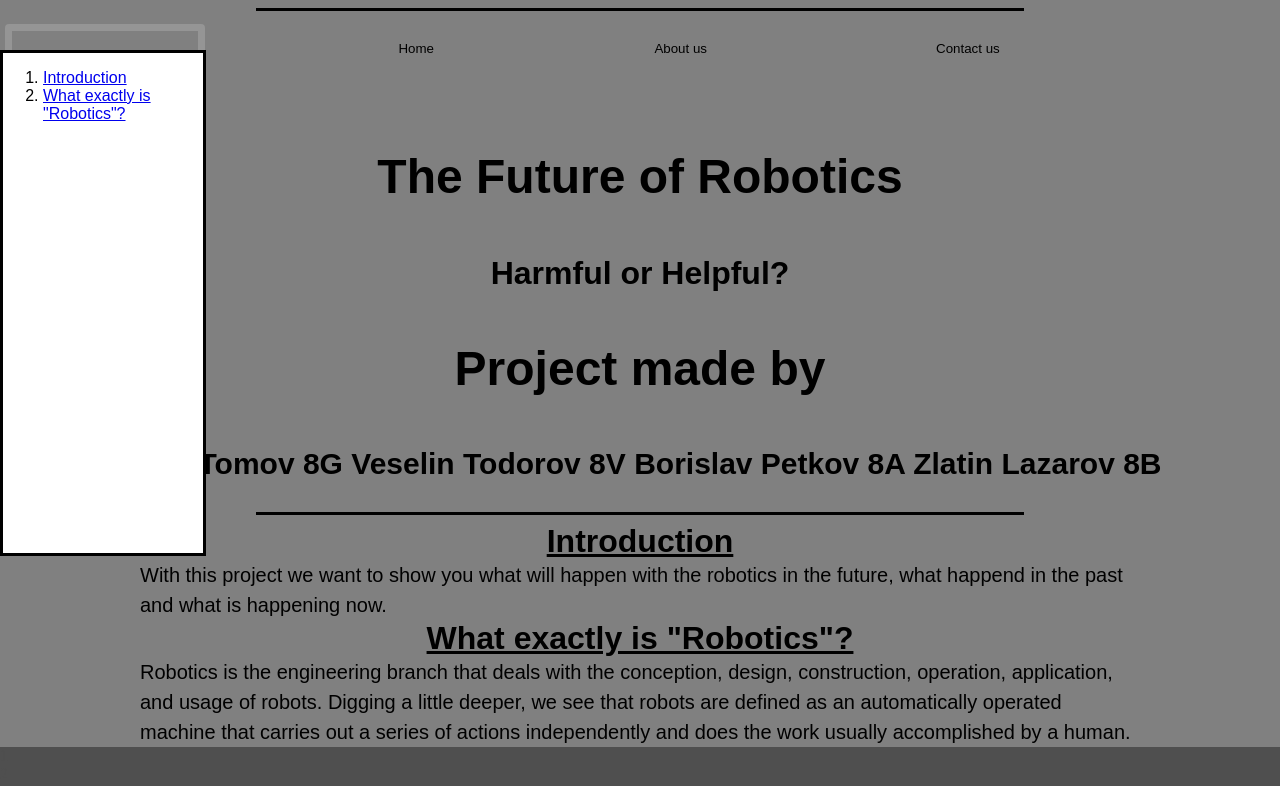
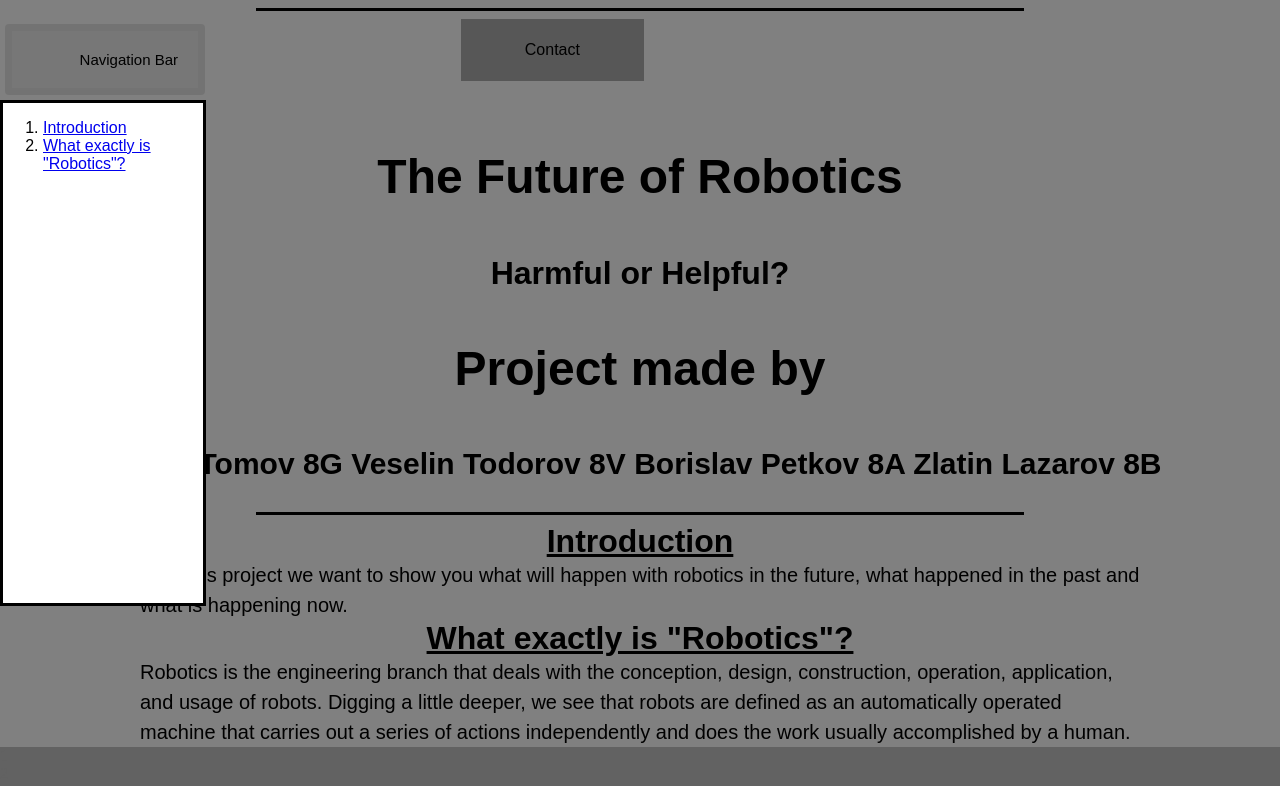
Before and after one commit to YVTomov22/Code-Destroyers, a plain HTML site: page index.html in a window 1280 px wide. Both pictures are taken after a click on the button "Navigation Bar". Drawn offline with Linux system fonts and the light colour scheme.

Commit message:
Many new things

```diff
--- a/index.html
+++ b/index.html
@@ -17,15 +17,11 @@
     </head>
 
     <body>
-       <form action="html/home.html" class="home3">
-            <input type="submit" value="Home" />
-        </form>
-        <form action="html/about.html" class="about3">
-            <input type="submit" value="About us" />
-        </form>
-        <form action="html/contact.html" class="contact3">
-            <input type="submit" value="Contact us" />
-        </form>
+        <div class="btn-group">
+            <a href="html/about.html">About</a>
+            <a href="html/contact.html">Contact</a>
+        </div>
+
         </nav>
         <button class="button" style="vertical-align:middle" onclick="toggleMenu()"> <span>Navigation Bar </span></button>
         <div id="navmenulist" class="navmenu">
@@ -67,7 +63,7 @@
         <hr style="color: rgb(0, 0, 0); width: 60%;background-color: black;border-top: 1px solid black;">
 
         <h1 id="section1" class="ptitle">Introduction</h1>
-            <p class="paragraph">With this project we want to show you what will happen with the robotics in the future, what happend in the past and what is happening now. </p>
+            <p class="paragraph">With this project we want to show you what will happen with robotics in the future, what happened in the past and what is happening now. </p>
 
         <h1 id="section2" class="ptitle">What exactly is "Robotics"?</h1>
             <p class="paragraph">Robotics is the engineering branch that deals with the conception, design, construction, operation, application, and usage of robots. Digging a little deeper, we see that robots are defined as an automatically operated machine that carries out a series of actions independently and does the work usually accomplished by a human.</p>
--- a/style.css
+++ b/style.css
@@ -1,3 +1,12 @@
+.div1{
+
+  background-color: #626262;
+  margin-bottom: #626262;
+  color: #626262;
+  position: fixed;
+  left: 30%;
+  bottom: 91%;
+}
 /* background */
 body{
   height: 100%;
@@ -61,10 +70,10 @@ body{
   font-family: 'Kanit', sans-serif;
   display: inline-block;
 border-radius: 4px;
-background-color: grey;
+background-color: rgba(113, 113, 113, 0.575);
 border-style: solid;
 border-width: 7px;
-border-color: rgba(165, 165, 165, 0.575);
+border-color: rgba(113, 113, 113, 0.575);
 color: #000000;
 text-align: right;
 font-size: 15px;
@@ -84,7 +93,7 @@ position: relative 30px;
   font-family: 'Kanit', sans-serif;
   display: none;
   bottom: 0;
-  top: 50px;
+  top: 100px;
   font-size: 16px;
   position: fixed;
   border:solid;
@@ -125,14 +134,14 @@ position: relative 30px;
   opacity: 1;
   right: 0;
 }
-.home3{
-    font-family: 'Kanit', sans-serif;
-    position: absolute;
+/* home button */
+.home{
+  font-family: 'Kanit', sans-serif;
+  background-color: gray;
+  position: absolute;
     left: 28%;
-    text-align: center;
-    background-color: grey; /* Grey */
   border: none;
-  color: white;
+  color: rgb(0, 0, 0);
   padding: 16px 32px;
   text-align: center;
   text-decoration: none;
@@ -142,48 +151,80 @@ position: relative 30px;
   transition-duration: 0.4s;
   cursor: pointer;
 }
-.about3{
+
+/* about button */
+.about{
   font-family: 'Kanit', sans-serif;
     position: absolute;
     text-align: center;
-    left: 48%;
-    background-color: grey; /* Grey */
+    left: 36%;
+    background-color: #575757; /* Grey */
   border: none;
-  color: white;
-  padding: 16px 32px;
+  color: rgb(0, 0, 0);
+  padding: 22px 64px;
   text-align: center;
   text-decoration: none;
   display: inline-block;
   font-size: 16px;
-  margin: 4px 2px;
-  transition-duration: 0.4s;
+  margin: -5px 0px;
   cursor: pointer;
 }
-.contact3{
+/* contact button */
+.contact{
   font-family: 'Kanit', sans-serif;
     position: absolute;
     text-align: center;
-    left: 70%;
-    background-color: grey; /* Grey */
+    left: 55%;
+    background-color: #575757; /* Grey */
   border: none;
-  color: white;
-  padding: 16px 32px;
+  color: rgb(0, 0, 0);
+  padding: 22px 64px;
   text-align: center;
   text-decoration: none;
   display: inline-block;
   font-size: 16px;
-  margin: 4px 2px;
-  transition-duration: 0.4s;
+  margin: -5px 0px;
   cursor: pointer;
 }
 input[type = "submit"]{
   border: 0px;
   background-color: grey;
 }
+/* square at the bottom */
 .div2{
-  background-color: #4f4f4f;
-  margin-bottom: #4f4f4f;
-  color: #4f4f4f;
+  background-color: #626262;
+  margin-bottom: #626262;
+  color: #626262;
   display: flex;
   flex-direction: column;
 }
+.btn-group a {
+  font-family: 'Kanit', sans-serif;
+    position: absolute;
+    text-align: center;
+    left: 36%;
+    background-color: #575757; /* Grey */
+  border: none;
+  color: rgb(0, 0, 0);
+  padding: 22px 64px;
+  text-align: center;
+  text-decoration: none;
+  cursor: pointer; /* Pointer/hand icon */
+  float: left; /* Float the buttons side by side */
+}
+
+/* Clear floats (clearfix hack) */
+.btn-group:after {
+  content: "";
+  clear: both;
+  display: table;
+}
+
+.btn-group a:not(:last-child) {
+  border-right: none; /* Prevent double borders */
+}
+
+/* Add a background color on hover */
+.btn-group a:hover {
+  background-color: #3e8e41;
+}
```
Also changed, not shown: html/about.css (+19 -0 lines), html/about.html (+3 -2 lines), html/contact.html (+1 -1 lines), html/contact.css (added), html/crowd.jpg (added).
